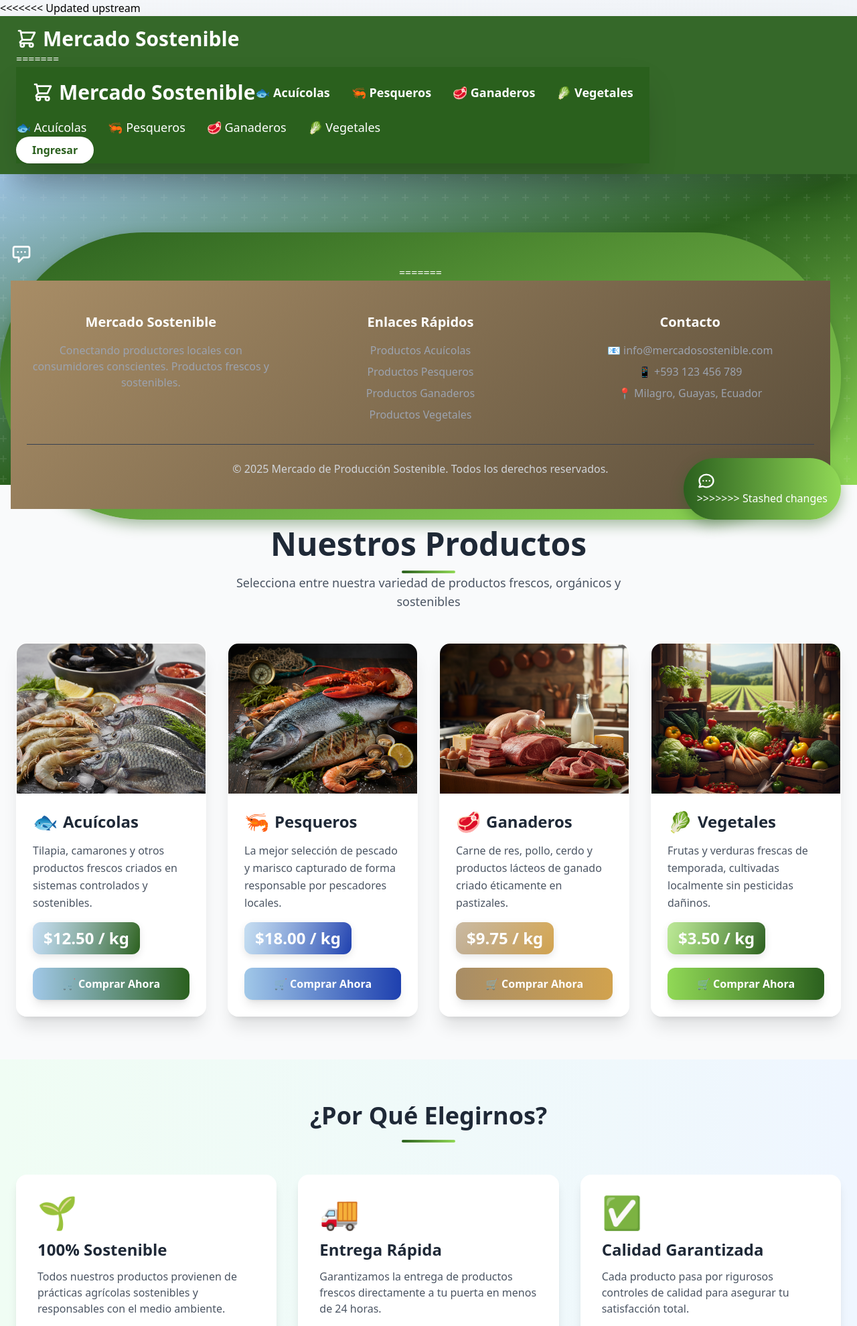
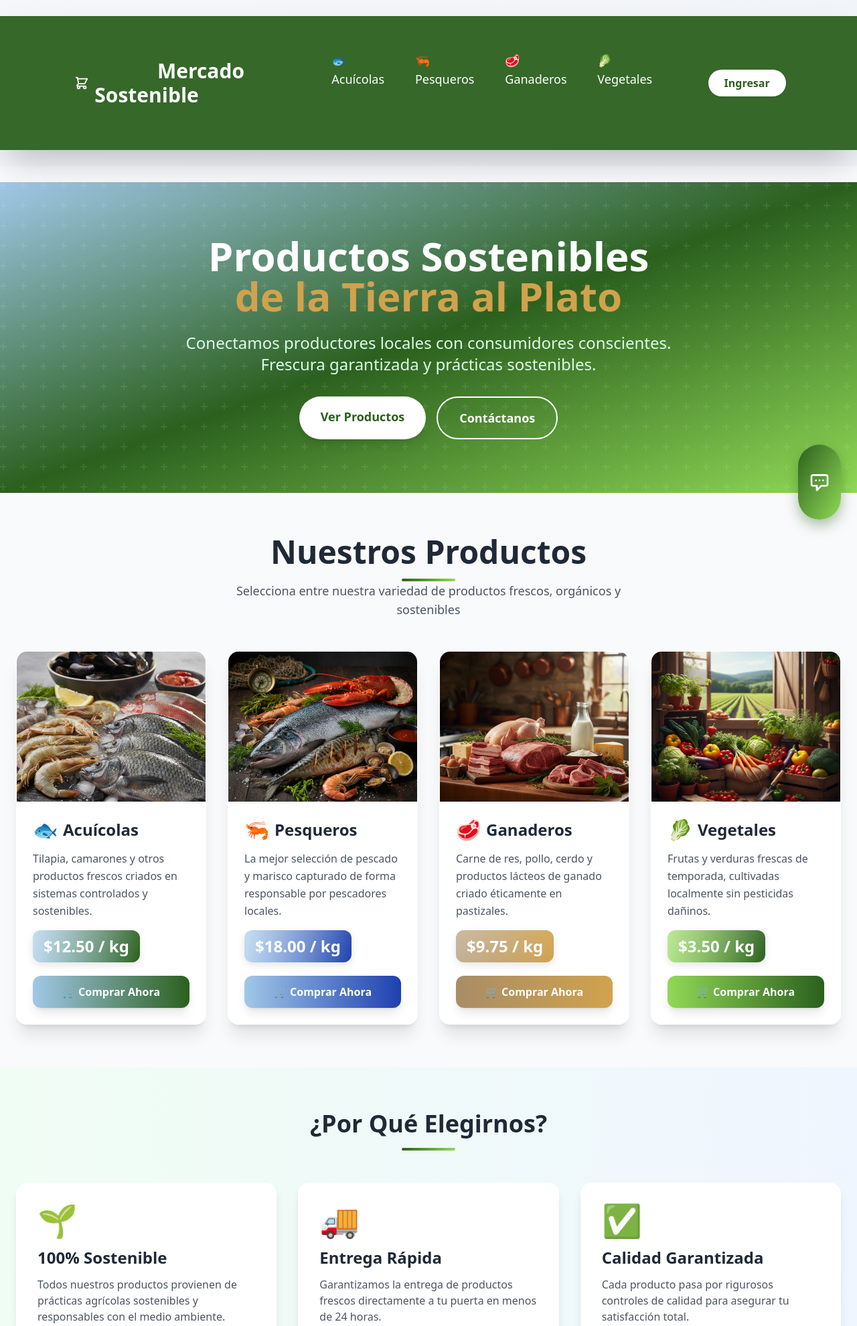
Before and after one commit to Ezequiel0117/Pagina_Web_Agronomia, a Django app: page / in a window 1280 px wide. Shown: the top 1980 px of the page at 67% size. Run offline with Django 5.2, Linux system fonts and the light colour scheme; some libraries are stand-ins or nearby versions.

Commit message:
Resolviendo conflicto de base.html y fusionando cambios de chatbot y footer.

```diff
--- a/templates/base.html
+++ b/templates/base.html
@@ -5,7 +5,6 @@
     <meta charset="UTF-8" />
     <meta name="viewport" content="width=device-width, initial-scale=1.0" />
     <title>{% block title %}Mercado Sostenible{% endblock %}</title>
-<<<<<<< Updated upstream
 
         <script src="https://cdn.tailwindcss.com"></script>
 
@@ -95,67 +41,6 @@
             </svg>
             Mercado Sostenible
           </a>
-=======
-
-    <!-- Tailwind CSS -->
-    <script src="https://cdn.tailwindcss.com"></script>
-
-    <link rel="stylesheet" href="{% static 'style.css' %}">
-
-    <link rel="preconnect" href="https://fonts.googleapis.com">
-    <link rel="preconnect" href="https://fonts.gstatic.com" crossorigin>
-    <link href="https://fonts.googleapis.com/css2?family=Inter:wght@400;500;600;700;800&display=swap" rel="stylesheet">
-    <script>
-        tailwind.config = {
-            theme: {
-                extend: {
-                    colors: {
-                        'forest-green': '#2B601E',
-                        'earth-taupe': '#A88D66',
-                        'leaf-green': '#91D956',
-                        'sky-blue': '#A1C8E8',
-                        'golden-harvest': '#D1A24E',
-                    }
-                }
-            }
-        }
-    </script>
-</head>
-<body class="flex flex-col min-h-screen">
-
-    <header class="navbar-blur text-white shadow-2xl sticky top-0 z-50">
-        <nav class="container mx-auto px-6 py-5 flex justify-between items-center">
-            <div class="logo-animate">
-                <a href="/" class="text-3xl font-bold flex items-center gap-2">
-                    <svg xmlns="http://www.w3.org/2000/svg" class="h-8 w-8" fill="none" viewBox="0 0 24 24" stroke="currentColor">
-                        <path stroke-linecap="round" stroke-linejoin="round" stroke-width="2" d="M3 3h2l.4 2M7 13h10l4-8H5.4M7 13L5.4 5M7 13l-2.293 2.293c-.63.63-.184 1.707.707 1.707H17m0 0a2 2 0 100 4 2 2 0 000-4zm-8 2a2 2 0 11-4 0 2 2 0 014 0z" />
-                    </svg>
-                    Mercado Sostenible
-                </a>
-            </div>
-            <div class="hidden md:flex space-x-8">
-                <a href="#productos-acuicolas" class="text-lg font-semibold text-white hover:text-golden-harvest transition-all duration-300 hover:scale-110">🐟 Acuícolas</a>
-                <a href="#productos-pesqueros" class="text-lg font-semibold text-white hover:text-golden-harvest transition-all duration-300 hover:scale-110">🦐 Pesqueros</a>
-                <a href="#productos-ganaderos" class="text-lg font-semibold text-white hover:text-golden-harvest transition-all duration-300 hover:scale-110">🥩 Ganaderos</a>
-                <a href="#productos-vegetales" class="text-lg font-semibold text-white hover:text-golden-harvest transition-all duration-300 hover:scale-110">🥬 Vegetales</a>
-            </div>
-            <div class="md:hidden">
-                <button id="mobile-menu-button" class="text-white focus:outline-none icon-shine">
-                    <svg class="w-8 h-8" fill="none" stroke="currentColor" viewBox="0 0 24 24">
-                        <path stroke-linecap="round" stroke-linejoin="round" stroke-width="2" d="M4 6h16M4 12h16m-7 6h7"></path>
-                    </svg>
-                </button>
-            </div>
-        </nav>
-
-        <div id="mobile-menu" class="hidden md:hidden bg-forest-green bg-opacity-95 backdrop-blur-lg">
-            <div class="px-6 py-4 space-y-3">
-                <a href="#productos-acuicolas" class="block text-lg font-semibold text-white hover:text-golden-harvest transition-colors py-2">🐟 Acuícolas</a>
-                <a href="#productos-pesqueros" class="block text-lg font-semibold text-white hover:text-golden-harvest transition-colors py-2">🦐 Pesqueros</a>
-                <a href="#productos-ganaderos" class="block text-lg font-semibold text-white hover:text-golden-harvest transition-colors py-2">🥩 Ganaderos</a>
-                <a href="#productos-vegetales" class="block text-lg font-semibold text-white hover:text-golden-harvest transition-colors py-2">🥬 Vegetales</a>
-            </div>
->>>>>>> Stashed changes
         </div>
         <div class="hidden md:flex space-x-6 lg:space-x-8">
           <a href="#productos-acuicolas" class="text-base lg:text-lg font-medium hover:text-golden-harvest transition-all">🐟 Acuícolas</a>
@@ -197,22 +82,7 @@
         {% block content %} {% endblock %}
     </main>
 
-<<<<<<< Updated upstream
     <footer class="bg-gray-900 text-gray-300 py-12 mt-auto">
-      <div class="container mx-auto px-6 text-center md:text-left">
-        <p>&copy; 2025 Mercado de Producción Sostenible.</p>
-      </div>
-    </footer>
-
-    <button
-      id="chat-toggle-button"
-      class="fixed bottom-6 right-6 bg-gradient-to-br from-forest-green to-leaf-green text-white p-4 rounded-full shadow-2xl hover:scale-110 transition-all duration-300 focus:outline-none z-40"
-    >
-      <svg xmlns="http://www.w3.org/2000/svg" class="h-8 w-8" fill="none" viewBox="0 0 24 24" stroke="currentColor" stroke-width="2">
-        <path stroke-linecap="round" stroke-linejoin="round" d="M8 10h.01M12 10h.01M16 10h.01M9 16H5a2 2 0 01-2-2V6a2 2 0 012-2h14a2 2 0 012 2v8a2 2 0 01-2 2h-5l-5 5v-5z" />
-      </svg>
-=======
-    <footer class="text-gray-300 py-12 mt-auto">
         <div class="container mx-auto px-6">
             <div class="grid grid-cols-1 md:grid-cols-3 gap-8 mb-8">
                 <div>
@@ -241,11 +111,13 @@
         </div>
     </footer>
 
-    <button id="chat-toggle-button" class="fixed bottom-6 right-6 bg-gradient-to-r from-forest-green to-leaf-green text-white p-5 rounded-full shadow-lg hover:from-leaf-green hover:to-forest-green transition-all duration-300 hover:scale-110 focus:outline-none z-40 icon-shine">
-        <svg xmlns="http://www.w3.org/2000/svg" class="h-7 w-7" fill="none" viewBox="0 0 24 24" stroke="currentColor" stroke-width="2">
-            <path stroke-linecap="round" stroke-linejoin="round" d="M8 12h.01M12 12h.01M16 12h.01M21 12c0 4.418-4.03 8-9 8a9.863 9.863 0 01-4.255-.949L3 20l1.395-3.72C3.512 15.042 3 13.574 3 12c0-4.418 4.03-8 9-8s9 3.582 9 8z" />
+    <button
+      id="chat-toggle-button"
+      class="fixed bottom-6 right-6 bg-gradient-to-br from-forest-green to-leaf-green text-white p-4 rounded-full shadow-2xl hover:scale-110 transition-all duration-300 focus:outline-none z-40"
+    >
+      <svg xmlns="http://www.w3.org/2000/svg" class="h-8 w-8" fill="none" viewBox="0 0 24 24" stroke="currentColor" stroke-width="2">
+        <path stroke-linecap="round" stroke-linejoin="round" d="M8 10h.01M12 10h.01M16 10h.01M9 16H5a2 2 0 01-2-2V6a2 2 0 012-2h14a2 2 0 012 2v8a2 2 0 01-2 2h-5l-5 5v-5z" />
       </svg>
->>>>>>> Stashed changes
     </button>
 
     <div
```
Also changed, not shown: other parts of templates/base.html (+1 -54 lines), static/style.css (+65 -0 lines), README.txt (added). Lines whose indentation alone changed are shown as unchanged.
